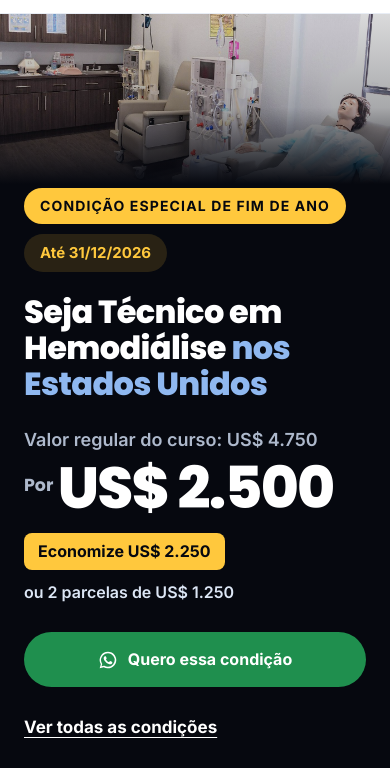
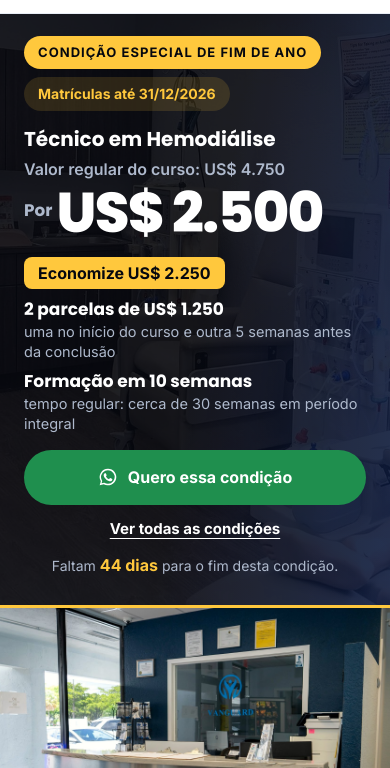
Before and after one commit to vanguardptbr-dot/vanguard-saude-site, a plain HTML site: page index.html in a window 390 px wide. Shown: the part 63-831 px from the top of the page. Drawn offline with Linux system fonts and the light colour scheme.

Commit message:
Proposta v2: abertura original preservada, banner compacto da promoção, condições com duração do site em inglês e frase exata da licença no rodapé
Co-Authored-By: Claude Opus 5.5 <noreply@anthropic.com>
Claude-Session: https://claude.ai/code/session_01XXKpb4wVDX5kfGMYLD5wRe

```diff
--- a/index.html
+++ b/index.html
@@ -99,39 +99,34 @@ h3{font-size:22px;font-weight:700;letter-spacing:-.01em}
 :root{--preto:#06080F;--ouro:#FFC83D;--cinza-promo:#AEB9CC}
 .promo{display:none}
 .promo-on .promo{display:block}
-.promo-on .so-normal{display:none}
 .promo-on .menu a.promo{display:inline-flex}
 .menu a.promo{align-items:center;background:var(--preto);color:var(--ouro);padding:5px 14px;border-radius:999px;margin:-5px 0}
 .menu a.promo:hover{color:#fff}
-.hero-promo{position:relative;background:var(--preto);color:#DCE6F5;overflow:hidden}
-.hero-promo .foto{position:absolute;inset:0 0 0 44%;background:url(assets/real-lab-simulacao.jpg) 35% center/cover no-repeat}
-.hero-promo .foto::after{content:"";position:absolute;inset:0;background:linear-gradient(90deg,var(--preto) 0%,rgba(6,8,15,.92) 16%,rgba(6,8,15,.58) 50%,rgba(6,8,15,.4) 100%)}
-.hero-promo .wrap{position:relative;padding-top:60px;padding-bottom:68px}
-.hero-promo .conteudo{max-width:720px}
-.selos{display:flex;flex-wrap:wrap;gap:10px;align-items:center}
-.selo-oferta{background:var(--ouro);color:var(--preto);font-weight:800;font-size:14px;letter-spacing:.08em;text-transform:uppercase;padding:7px 16px;border-radius:999px}
-.selo-prazo{background:rgba(255,200,61,.14);color:var(--ouro);font-weight:700;font-size:15px;padding:7px 16px;border-radius:999px}
-.hero-promo h1{color:#fff;font-size:clamp(32px,3.6vw,48px);font-weight:800;margin-top:22px}
-.hero-promo h1 em{font-style:normal;color:#8FB8F0}
-.preco{margin-top:24px}
-.preco .regular{font-size:18px;font-weight:600;color:var(--cinza-promo)}
-.preco .por{font-family:var(--display);font-weight:800;color:#fff;font-size:clamp(68px,8.4vw,108px);line-height:1;letter-spacing:-.03em;margin-top:4px;white-space:nowrap}
-.preco .por small{font-size:.3em;font-weight:700;color:var(--cinza-promo);letter-spacing:0;margin-right:.25em;vertical-align:.95em}
-.preco .economia{display:flex;flex-wrap:wrap;align-items:center;gap:10px 16px;margin-top:16px}
-.preco .economia b{background:var(--ouro);color:var(--preto);font-weight:800;font-size:18px;padding:6px 14px;border-radius:8px}
-.preco .economia span{font-size:17px;color:#DCE6F5;font-weight:600}
-.fatos-promo{list-style:none;display:grid;grid-template-columns:repeat(3,1fr);margin-top:30px;border-top:1px solid rgba(255,255,255,.16)}
-.fatos-promo li{padding:18px 18px 0 0}
-.fatos-promo li+li{padding-left:18px;border-left:1px solid rgba(255,255,255,.16)}
-.fatos-promo b{display:block;font-family:var(--display);font-size:24px;font-weight:700;color:#fff;line-height:1.1}
-.fatos-promo span{display:block;font-size:15px;color:var(--cinza-promo);line-height:1.4;margin-top:6px}
-.hero-promo .acoes{display:flex;flex-wrap:wrap;gap:12px;margin-top:30px}
-.hero-promo .btn-link{color:#fff}
-.contagem{margin-top:14px;font-size:15px;color:var(--cinza-promo)}
-.contagem b{color:var(--ouro);font-size:17px}
-.hero-promo .idioma{margin-top:22px;font-weight:600;font-size:16px;color:#DCE6F5;display:flex;flex-wrap:wrap;gap:6px 18px}
-.hero-promo .idioma span{display:inline-flex;align-items:center;gap:8px}
-.hero-promo .idioma img{width:24px;height:16px;border-radius:2px}
+.banner-promo{position:relative;background:linear-gradient(100deg,var(--preto) 0%,var(--preto) 52%,#0D1B3E 100%);color:#DCE6F5;overflow:hidden;border-bottom:3px solid var(--ouro)}
+.banner-promo::before{content:"";position:absolute;inset:0 0 0 58%;background:url(assets/real-lab-simulacao.jpg) 30% center/cover no-repeat;opacity:.22;-webkit-mask-image:linear-gradient(90deg,transparent,#000 55%);mask-image:linear-gradient(90deg,transparent,#000 55%)}
+.banner-promo .wrap{position:relative;display:grid;grid-template-columns:auto minmax(0,1fr) auto;gap:16px 48px;align-items:center;padding-top:26px;padding-bottom:30px}
+.banner-promo .selos{grid-column:1/-1}
+.selos{display:flex;flex-wrap:wrap;gap:8px;align-items:center}
+.selo-oferta{background:var(--ouro);color:var(--preto);font-weight:800;font-size:13px;letter-spacing:.08em;text-transform:uppercase;padding:6px 14px;border-radius:999px}
+.selo-prazo{background:rgba(255,200,61,.14);color:var(--ouro);font-weight:700;font-size:14px;padding:6px 14px;border-radius:999px}
+.bp-curso{font-family:var(--display);font-weight:700;color:#fff;font-size:22px;line-height:1.2}
+.bp-regular{font-size:16px;font-weight:600;color:var(--cinza-promo);margin-top:6px}
+.bp-por{font-family:var(--display);font-weight:800;color:#fff;font-size:76px;line-height:1;letter-spacing:-.03em;white-space:nowrap;margin-top:2px}
+.bp-por small{font-size:.3em;font-weight:700;color:var(--cinza-promo);letter-spacing:0;margin-right:.25em;vertical-align:.95em}
+.bp-fatos{list-style:none;display:grid;gap:14px}
+.bp-fatos li{display:flex;flex-direction:column;gap:2px}
+.bp-fatos .economia{background:var(--ouro);color:var(--preto);font-family:var(--body);font-weight:800;font-size:18px;padding:6px 14px;border-radius:8px;width:fit-content}
+.bp-fatos b{font-family:var(--display);font-weight:700;color:#fff;font-size:19px;line-height:1.25}
+.bp-fatos span{font-size:14.5px;color:var(--cinza-promo);line-height:1.35}
+.bp-acoes{display:flex;flex-direction:column;align-items:flex-start;gap:12px}
+.bp-ver{color:#fff;font-weight:700;font-size:15px;text-underline-offset:4px}
+.bp-ver:hover{color:var(--ouro)}
+.banner-promo .contagem{font-size:14px;color:var(--cinza-promo)}
+.banner-promo .contagem b{color:var(--ouro);font-size:16px}
+@media (max-width:1180px){
+  .banner-promo .wrap{grid-template-columns:auto 1fr;gap:20px 48px}
+  .bp-acoes{grid-column:1/-1;flex-direction:row;flex-wrap:wrap;align-items:center;gap:12px 24px}
+}
 .condicoes{background:var(--creme)}
 .cond-grade{display:grid;grid-template-columns:repeat(4,1fr);gap:20px}
 .cond{background:#fff;border-radius:var(--raio);padding:28px 24px;display:flex;flex-direction:column;gap:10px;box-shadow:0 1px 3px rgba(13,27,62,.06)}
@@ -316,12 +311,7 @@ footer details p{margin-top:10px;max-width:90ch}
 
 /* Movimento suave na entrada (sempre visível) */
 @media (prefers-reduced-motion:no-preference){
-  .hero .conteudo>*,.hero-promo .conteudo>*{animation:sobe .7s ease both}
-  .hero-promo .conteudo>*:nth-child(2){animation-delay:.06s}
-  .hero-promo .conteudo>*:nth-child(3){animation-delay:.12s}
-  .hero-promo .conteudo>*:nth-child(4){animation-delay:.18s}
-  .hero-promo .conteudo>*:nth-child(5){animation-delay:.24s}
-  .hero-promo .foto{animation:zoom 1.6s ease both}
+  .hero .conteudo>*{animation:sobe .7s ease both}
   .hero .conteudo>*:nth-child(2){animation-delay:.08s}
   .hero .conteudo>*:nth-child(3){animation-delay:.16s}
   .hero .conteudo>*:nth-child(4){animation-delay:.24s}
@@ -360,9 +350,6 @@ footer details p{margin-top:10px;max-width:90ch}
   .hero .wrap{padding-top:32px;padding-bottom:64px}
   .hero .conteudo{max-width:640px}
   footer .wrap{grid-template-columns:1fr}
-  .hero-promo .foto{position:relative;inset:auto;height:220px;background-position:center 48%}
-  .hero-promo .foto::after{background:linear-gradient(180deg,rgba(6,8,15,.15) 0%,rgba(6,8,15,.35) 55%,var(--preto) 100%)}
-  .hero-promo .wrap{padding-top:4px;padding-bottom:56px}
   .cond-grade{grid-template-columns:1fr 1fr}
 }
 @media (max-width:760px){
@@ -387,22 +374,16 @@ footer details p{margin-top:10px;max-width:90ch}
   .topo .wrap{height:76px}
   .form .linha{grid-template-columns:1fr}
   .form{padding:24px}
-  .hero-promo .foto{height:170px}
-  .hero-promo .conteudo{display:flex;flex-direction:column}
-  .hero-promo .acoes{order:1;margin-top:26px}
-  .hero-promo .contagem{order:2}
-  .fatos-promo{order:3}
-  .hero-promo .idioma{order:4}
-  .hero-promo .acoes .btn-wa{width:100%;font-size:16px;padding:15px 16px}
-  .hero-promo .acoes .btn-link{padding-left:0}
-  .fatos-promo{grid-template-columns:1fr}
-  .fatos-promo li,.fatos-promo li+li{display:grid;grid-template-columns:150px 1fr;gap:12px;align-items:baseline;padding:14px 0 0;border-left:0}
-  .fatos-promo li+li{border-top:1px solid rgba(255,255,255,.1);margin-top:14px}
-  .fatos-promo b{font-size:19px;white-space:nowrap}
-  .preco .por{font-size:58px}
-  .fatos-promo span{margin-top:0;font-size:14.5px}
-  .preco .economia b{font-size:16px}
-  .preco .economia span{font-size:16px}
+  .banner-promo .wrap{grid-template-columns:1fr;gap:16px;padding-top:22px;padding-bottom:26px}
+  .banner-promo::before{inset:0;opacity:.1;-webkit-mask-image:none;mask-image:none}
+  .bp-curso{font-size:20px}
+  .bp-por{font-size:56px}
+  .bp-fatos{gap:10px}
+  .bp-fatos .economia{font-size:16px}
+  .bp-fatos b{font-size:17px}
+  .bp-acoes{flex-direction:column;align-items:stretch;gap:12px}
+  .bp-acoes .btn-wa{width:100%;font-size:16px;padding:15px 16px}
+  .bp-acoes .bp-ver,.bp-acoes .contagem{text-align:center}
   .cond-grade{grid-template-columns:1fr}
   .cond b{font-size:28px}
   .bonent-box{grid-template-columns:1fr;gap:18px;padding:20px}
@@ -444,38 +425,33 @@ footer details p{margin-top:10px;max-width:90ch}
 
 <main id="inicio">
 
-<!-- promo: abertura da condição especial de fim de ano (some sozinha em 1º/1/2027) -->
-<section class="hero-promo promo" style="padding:0" aria-label="Condição especial de fim de ano">
-  <div class="foto" role="img" aria-label="Laboratório da Vanguard em Lauderhill, com máquina de hemodiálise e manequim de simulação"></div>
+<!-- promo: banner da condição especial de fim de ano (some sozinho em 1º/1/2027) -->
+<section class="banner-promo promo" style="padding:0" aria-label="Condição especial de fim de ano">
   <div class="wrap">
-    <div class="conteudo">
-      <p class="selos"><span class="selo-oferta">Condição especial de fim de ano</span><span class="selo-prazo">Até 31/12/2026</span></p>
-      <h1>Seja Técnico em Hemodiálise <em>nos Estados Unidos</em></h1>
-      <div class="preco">
-        <p class="regular">Valor regular do curso: US$&nbsp;4.750</p>
-        <p class="por"><small>Por</small>US$&nbsp;2.500</p>
-        <p class="economia"><b>Economize US$&nbsp;2.250</b><span>ou 2 parcelas de US$&nbsp;1.250</span></p>
-      </div>
-      <ul class="fatos-promo">
-        <li><b>10 semanas</b><span>Formação intensiva nesta turma. Tempo regular: 4&nbsp;meses.</span></li>
-        <li><b>2&nbsp;x US$&nbsp;1.250</b><span>Uma no início do curso e outra 5&nbsp;semanas antes da conclusão.</span></li>
-        <li><b>US$&nbsp;260</b><span>de desconto no pacote BONENT ao indicar um amigo que se matricule.</span></li>
-      </ul>
-      <div class="acoes">
-        <a class="btn btn-wa js-wa" href="#contato" data-msg="Olá! Quero saber da condição especial do curso de Técnico em Hemodiálise por US$&nbsp;2.500.">
-          <svg viewBox="0 0 24 24" fill="#fff" aria-hidden="true"><path d="M12 2a10 10 0 0 0-8.6 15.1L2 22l5-1.3A10 10 0 1 0 12 2Zm0 18.2c-1.6 0-3.1-.4-4.4-1.2l-.3-.2-3 .8.8-2.9-.2-.3A8.2 8.2 0 1 1 12 20.2Zm4.5-6.1c-.2-.1-1.5-.7-1.7-.8-.2-.1-.4-.1-.6.1l-.8 1c-.1.2-.3.2-.5.1-.7-.3-1.4-.7-2-1.3-.5-.5-1-1.1-1.3-1.7-.1-.2 0-.4.1-.5l.4-.5.2-.4v-.4l-.8-1.9c-.2-.5-.4-.4-.6-.4h-.5a1 1 0 0 0-.7.3 3 3 0 0 0-.9 2.2c0 1.3.9 2.5 1 2.7.1.2 1.8 2.8 4.4 3.9 1.6.7 2.3.8 3.1.6.5-.1 1.5-.6 1.7-1.2.2-.6.2-1.1.2-1.2-.1-.1-.3-.2-.5-.3Z"/></svg>
-          Quero essa condição
-        </a>
-        <a class="btn btn-link" href="#promocao">Ver todas as condições</a>
-      </div>
-      <p class="contagem" id="contagem">Condição válida até 31/12/2026.</p>
-      <p class="idioma"><span><img src="assets/flag-us.svg" alt="">Aulas em inglês com professor brasileiro</span><span><img src="assets/flag-br.svg" alt="">Atendimento em português</span></p>
+    <p class="selos"><span class="selo-oferta">Condição especial de fim de ano</span><span class="selo-prazo">Matrículas até 31/12/2026</span></p>
+    <div class="bp-oferta">
+      <p class="bp-curso">Técnico em Hemodiálise</p>
+      <p class="bp-regular">Valor regular do curso: US$&nbsp;4.750</p>
+      <p class="bp-por"><small>Por</small>US$&nbsp;2.500</p>
+    </div>
+    <ul class="bp-fatos">
+      <li><b class="economia">Economize US$&nbsp;2.250</b></li>
+      <li><b>2 parcelas de US$&nbsp;1.250</b><span>uma no início do curso e outra 5&nbsp;semanas antes da conclusão</span></li>
+      <li><b>Formação em 10&nbsp;semanas</b><span>tempo regular: cerca de 30&nbsp;semanas em período integral</span></li>
+    </ul>
+    <div class="bp-acoes">
+      <a class="btn btn-wa js-wa" href="#contato" data-msg="Olá! Quero saber da condição especial do curso de Técnico em Hemodiálise por US$ 2.500.">
+        <svg viewBox="0 0 24 24" fill="#fff" aria-hidden="true"><path d="M12 2a10 10 0 0 0-8.6 15.1L2 22l5-1.3A10 10 0 1 0 12 2Zm0 18.2c-1.6 0-3.1-.4-4.4-1.2l-.3-.2-3 .8.8-2.9-.2-.3A8.2 8.2 0 1 1 12 20.2Zm4.5-6.1c-.2-.1-1.5-.7-1.7-.8-.2-.1-.4-.1-.6.1l-.8 1c-.1.2-.3.2-.5.1-.7-.3-1.4-.7-2-1.3-.5-.5-1-1.1-1.3-1.7-.1-.2 0-.4.1-.5l.4-.5.2-.4v-.4l-.8-1.9c-.2-.5-.4-.4-.6-.4h-.5a1 1 0 0 0-.7.3 3 3 0 0 0-.9 2.2c0 1.3.9 2.5 1 2.7.1.2 1.8 2.8 4.4 3.9 1.6.7 2.3.8 3.1.6.5-.1 1.5-.6 1.7-1.2.2-.6.2-1.1.2-1.2-.1-.1-.3-.2-.5-.3Z"/></svg>
+        Quero essa condição
+      </a>
+      <a class="bp-ver" href="#promocao">Ver todas as condições</a>
+      <p class="contagem" id="contagem">Condição válida para matrículas até 31/12/2026.</p>
     </div>
   </div>
 </section>
 <!-- fim promo -->
 
-<section class="hero so-normal" style="padding:0">
+<section class="hero" style="padding:0">
   <div class="foto" role="img" aria-label="Recepção da Vanguard School of Professional Health em Lauderhill, com o nome da escola no balcão"></div>
   <div class="wrap">
     <div class="conteudo">
@@ -506,14 +482,14 @@ footer details p{margin-top:10px;max-width:90ch}
 <section class="condicoes promo" id="promocao">
   <div class="wrap">
     <div class="cab revela">
-      <span class="eyebrow">Condição especial até 31/12/2026</span>
+      <span class="eyebrow">Condição especial para matrículas até 31/12/2026</span>
       <h2>As condições da nova turma</h2>
       <p class="lead">Tudo o que vale para quem se matricular nesta turma, por escrito, para você decidir com calma.</p>
     </div>
     <div class="cond-grade revela">
       <article class="cond escuro"><span class="rot">Preço</span><b>US$&nbsp;2.500</b><p>Valor regular do curso: US$&nbsp;4.750. Você economiza US$&nbsp;2.250.</p></article>
       <article class="cond"><span class="rot">Pagamento</span><b>2&nbsp;x US$&nbsp;1.250</b><p>A primeira parcela no início do curso e a segunda, cinco semanas antes da conclusão.</p></article>
-      <article class="cond"><span class="rot">Duração</span><b>10 semanas</b><p>Formação intensiva, só nesta turma. No ritmo regular, o curso leva 4&nbsp;meses.</p></article>
+      <article class="cond"><span class="rot">Duração</span><b>10 semanas</b><p>Formação intensiva, só nesta turma. No ritmo regular, o curso leva cerca de 30&nbsp;semanas em período integral.</p></article>
       <article class="cond"><span class="rot">Indicação</span><b>US$&nbsp;260</b><p>de desconto no pacote BONENT para quem indicar um amigo que se matricule na turma.</p></article>
     </div>
     <div class="bonent-box revela">
@@ -528,7 +504,7 @@ footer details p{margin-top:10px;max-width:90ch}
         <svg viewBox="0 0 24 24" fill="#fff" aria-hidden="true"><path d="M12 2a10 10 0 0 0-8.6 15.1L2 22l5-1.3A10 10 0 1 0 12 2Zm0 18.2c-1.6 0-3.1-.4-4.4-1.2l-.3-.2-3 .8.8-2.9-.2-.3A8.2 8.2 0 1 1 12 20.2Zm4.5-6.1c-.2-.1-1.5-.7-1.7-.8-.2-.1-.4-.1-.6.1l-.8 1c-.1.2-.3.2-.5.1-.7-.3-1.4-.7-2-1.3-.5-.5-1-1.1-1.3-1.7-.1-.2 0-.4.1-.5l.4-.5.2-.4v-.4l-.8-1.9c-.2-.5-.4-.4-.6-.4h-.5a1 1 0 0 0-.7.3 3 3 0 0 0-.9 2.2c0 1.3.9 2.5 1 2.7.1.2 1.8 2.8 4.4 3.9 1.6.7 2.3.8 3.1.6.5-.1 1.5-.6 1.7-1.2.2-.6.2-1.1.2-1.2-.1-.1-.3-.2-.5-.3Z"/></svg>
         Quero garantir essa condição
       </a>
-      <p class="letras">Condição válida até 31/12/2026 para todos os alunos que se matricularem nesta turma, conforme a política de descontos da escola. O desconto por indicação vale quando o amigo indicado se matricula. Valores em dólares americanos.</p>
+      <p class="letras">Condição válida para matrículas feitas até 31/12/2026, igual para todos os alunos desta turma, conforme a política de descontos da escola. O desconto por indicação vale quando o amigo indicado se matricula. Valores em dólares americanos.</p>
     </div>
   </div>
 </section>
@@ -774,7 +750,7 @@ footer details p{margin-top:10px;max-width:90ch}
     </div>
     <div class="legal">
       <p>Contratação e patrocínio dependem da aprovação do empregador na entrevista e dos requisitos da lei.</p>
-      <p>Vanguard School of Professional Health, LLC. Licenciada pela Commission for Independent Education, Florida Department of Education, licença nº 5623. Informações adicionais sobre a instituição podem ser obtidas com a Commission for Independent Education, 325 W. Gaines Street, Suite 1414, Tallahassee, FL 32399-0400, telefone (888) 224-6684.</p>
+      <p>Vanguard School of Professional Health, LLC. Licensed by the Florida Commission for Independent Education, License No. 5623. Informações adicionais sobre a instituição podem ser obtidas com a Commission for Independent Education, 325 W. Gaines Street, Suite 1414, Tallahassee, FL 32399-0400, telefone (888) 224-6684.</p>
       <details id="privacidade"><summary>Política de privacidade</summary><p>Coletamos apenas os dados que você informa no formulário (nome, WhatsApp, e-mail, curso de interesse e país) para responder ao seu contato sobre os cursos. Não vendemos nem compartilhamos seus dados com terceiros para fins de marketing. Este site pode usar ferramentas de medição, como Google Analytics e Meta Pixel, para entender o uso das páginas e melhorar nossos anúncios. Para pedir a exclusão dos seus dados, fale conosco pelo WhatsApp.</p></details>
       <p>© 2026 Vanguard School of Professional Health. Todos os direitos reservados.</p>
     </div>
@@ -818,7 +794,7 @@ var WHATSAPP = "19543947482";
     cont.innerHTML = dias > 1 ? "Faltam <b>" + dias + " dias</b> para o fim desta condição." : "<b>Último dia</b> desta condição.";
   }
 
-  var flut = document.querySelector(".wa-flutuante"), hero = document.querySelector(promoOn ? ".hero-promo" : ".hero");
+  var flut = document.querySelector(".wa-flutuante"), hero = document.querySelector(".hero");
   if (flut && hero && "IntersectionObserver" in window) {
     new IntersectionObserver(function(en){ flut.classList.toggle("oculto", en[0].isIntersecting); }, {threshold:0}).observe(hero);
   } else if (flut) { flut.classList.remove("oculto"); }
```
